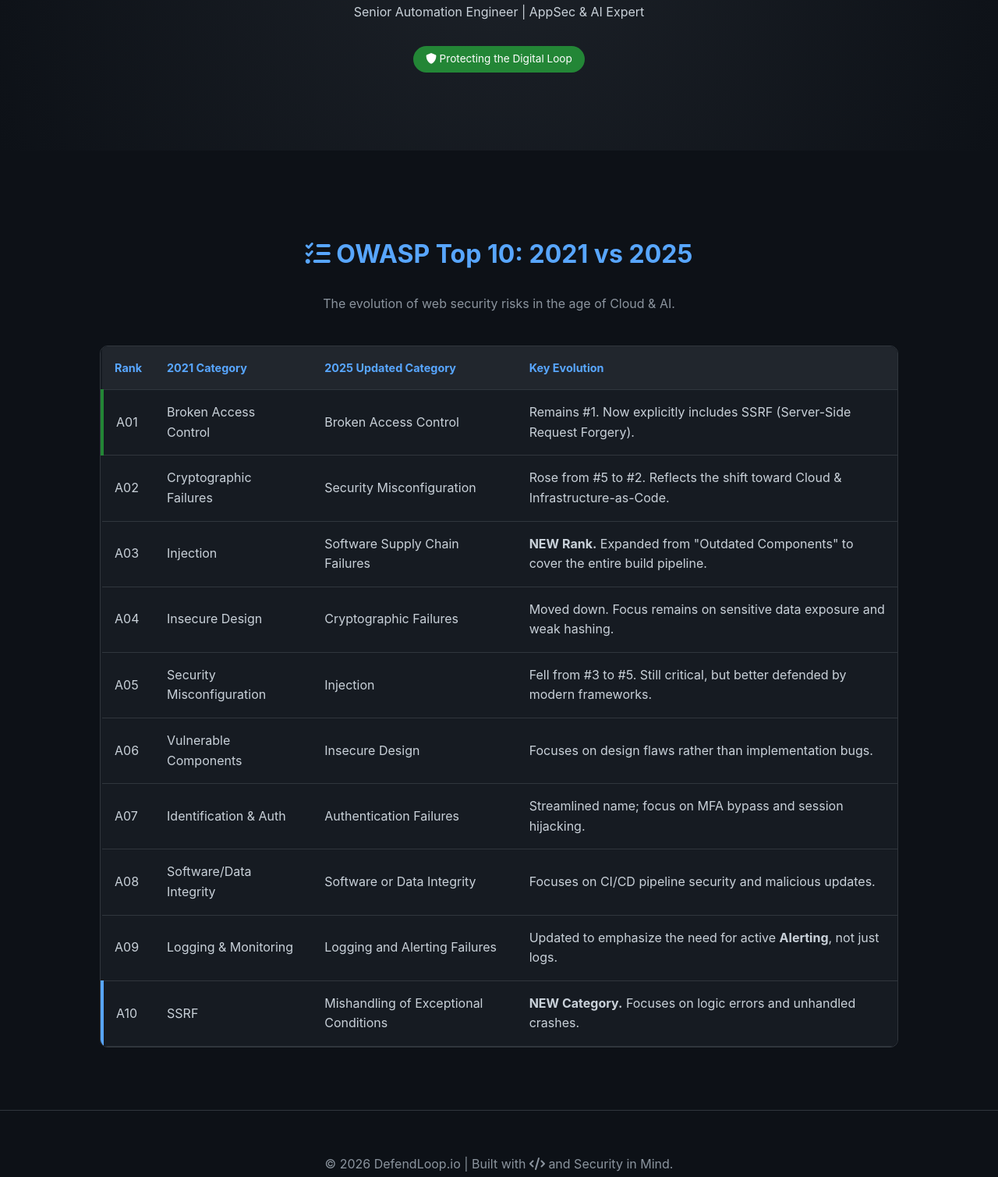
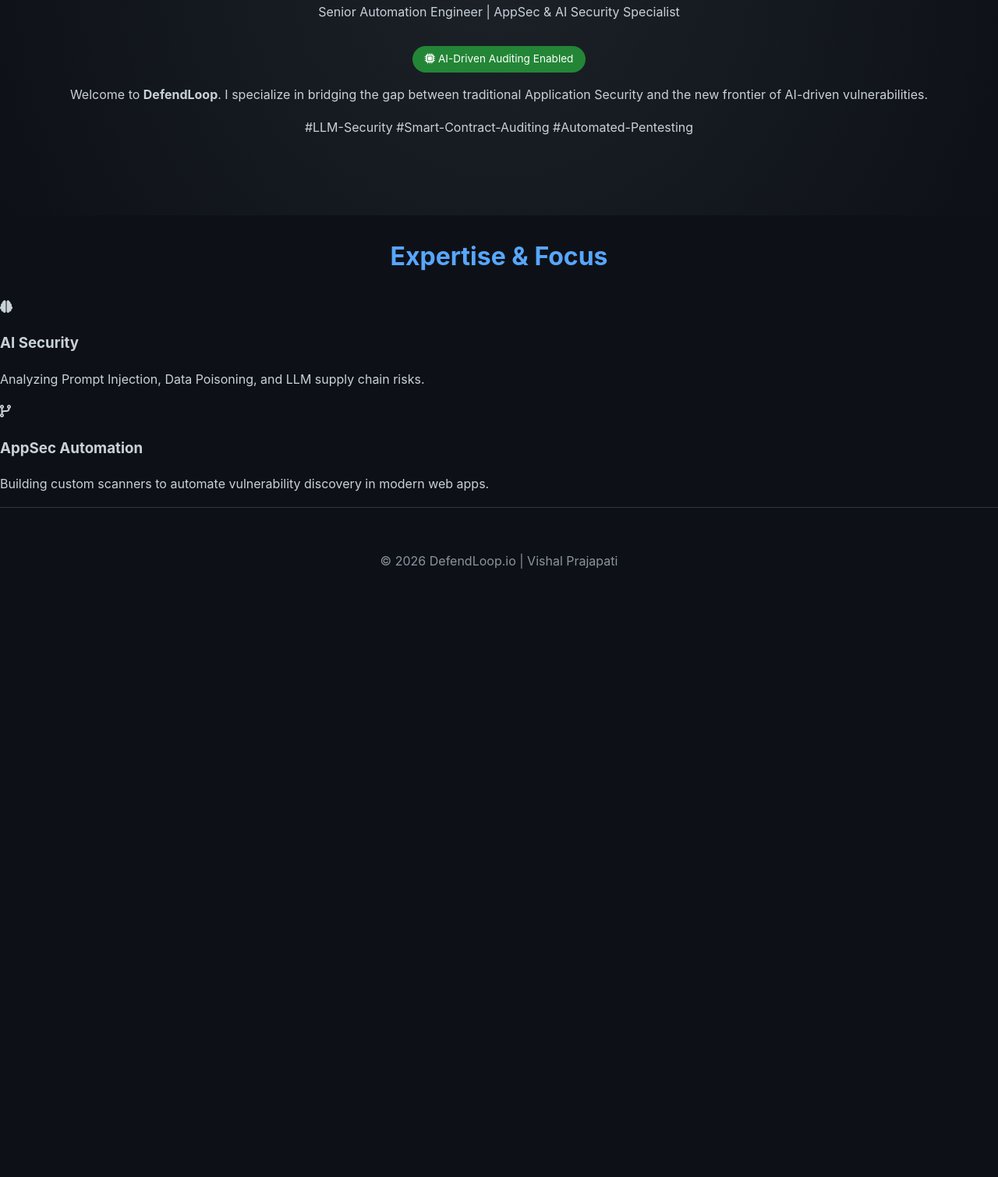
Before and after one commit to vishalprajapati2k25/defendloop-io, a plain HTML site: page index.html in a window 1280 px wide. Shown: the part 449-1958 px from the top of the page at 78% size. After the commit the page ends 1237 px from the top, so only its background shows below. Drawn offline with Linux system fonts and the light colour scheme.

Commit message:
Updated index.html with new info

```diff
--- a/index.html
+++ b/index.html
@@ -12,8 +12,8 @@
     <nav class="navbar">
         <div class="logo">Defend<span>Loop.io</span></div>
         <ul class="nav-links">
-            <li><a href="#home">Home</a></li>
-            <li><a href="#owasp">OWASP Top 10</a></li>
+            <li><a href="/">Home</a></li>
+            <li><a href="/owasp-top-10">OWASP Top 10</a></li>
             <li><a href="/resume">Resume</a></li>
             <li><a href="https://github.com/vishalprajapati2k25" target="_blank"><i class="fab fa-github"></i> GitHub</a></li>
         </ul>
@@ -23,93 +23,38 @@
         <div class="hero-content">
             <img src="https://github.com/vishalprajapati2k25.png" alt="Vishal Prajapati" class="profile-img">
             <h1>Vishal Prajapati</h1>
-            <p>Senior Automation Engineer | AppSec & AI Expert</p>
-            <div class="status-badge"><i class="fas fa-shield-alt"></i> Protecting the Digital Loop</div>
+            <p>Senior Automation Engineer | AppSec & AI Security Specialist</p>
+            <div class="status-badge"><i class="fas fa-microchip"></i> AI-Driven Auditing Enabled</div>
+
+            <div class="bio-intro">
+                <p>Welcome to <strong>DefendLoop</strong>. I specialize in bridging the gap between traditional Application Security and the new frontier of AI-driven vulnerabilities.</p>
+                <div class="focus-tags">
+                    <span>#LLM-Security</span>
+                    <span>#Smart-Contract-Auditing</span>
+                    <span>#Automated-Pentesting</span>
+                </div>
+            </div>
         </div>
     </header>
 
-    <section id="owasp" class="owasp-container">
-        <h2><i class="fas fa-list-check"></i> OWASP Top 10: 2021 vs 2025</h2>
-        <p class="subtitle">The evolution of web security risks in the age of Cloud & AI.</p>
-
-        <div class="table-wrapper">
-            <table>
-                <thead>
-                    <tr>
-                        <th>Rank</th>
-                        <th>2021 Category</th>
-                        <th>2025 Updated Category</th>
-                        <th>Key Evolution</th>
-                    </tr>
-                </thead>
-                <tbody>
-                    <tr class="highlight">
-                        <td>A01</td>
-                        <td>Broken Access Control</td>
-                        <td>Broken Access Control</td>
-                        <td>Remains #1. Now explicitly includes SSRF (Server-Side Request Forgery).</td>
-                    </tr>
-                    <tr>
-                        <td>A02</td>
-                        <td>Cryptographic Failures</td>
-                        <td>Security Misconfiguration</td>
-                        <td>Rose from #5 to #2. Reflects the shift toward Cloud & Infrastructure-as-Code.</td>
-                    </tr>
-                    <tr>
-                        <td>A03</td>
-                        <td>Injection</td>
-                        <td>Software Supply Chain Failures</td>
-                        <td><strong>NEW Rank.</strong> Expanded from "Outdated Components" to cover the entire build pipeline.</td>
-                    </tr>
-                    <tr>
-                        <td>A04</td>
-                        <td>Insecure Design</td>
-                        <td>Cryptographic Failures</td>
-                        <td>Moved down. Focus remains on sensitive data exposure and weak hashing.</td>
-                    </tr>
-                    <tr>
-                        <td>A05</td>
-                        <td>Security Misconfiguration</td>
-                        <td>Injection</td>
-                        <td>Fell from #3 to #5. Still critical, but better defended by modern frameworks.</td>
-                    </tr>
-                    <tr>
-                        <td>A06</td>
-                        <td>Vulnerable Components</td>
-                        <td>Insecure Design</td>
-                        <td>Focuses on design flaws rather than implementation bugs.</td>
-                    </tr>
-                    <tr>
-                        <td>A07</td>
-                        <td>Identification & Auth</td>
-                        <td>Authentication Failures</td>
-                        <td>Streamlined name; focus on MFA bypass and session hijacking.</td>
-                    </tr>
-                    <tr>
-                        <td>A08</td>
-                        <td>Software/Data Integrity</td>
-                        <td>Software or Data Integrity</td>
-                        <td>Focuses on CI/CD pipeline security and malicious updates.</td>
-                    </tr>
-                    <tr>
-                        <td>A09</td>
-                        <td>Logging & Monitoring</td>
-                        <td>Logging and Alerting Failures</td>
-                        <td>Updated to emphasize the need for active <strong>Alerting</strong>, not just logs.</td>
-                    </tr>
-                    <tr class="new-entry">
-                        <td>A10</td>
-                        <td>SSRF</td>
-                        <td>Mishandling of Exceptional Conditions</td>
-                        <td><strong>NEW Category.</strong> Focuses on logic errors and unhandled crashes.</td>
-                    </tr>
-                </tbody>
-            </table>
+    <section class="projects-preview">
+        <h2>Expertise & Focus</h2>
+        <div class="focus-grid">
+            <div class="focus-card">
+                <i class="fas fa-brain"></i>
+                <h3>AI Security</h3>
+                <p>Analyzing Prompt Injection, Data Poisoning, and LLM supply chain risks.</p>
+            </div>
+            <div class="focus-card">
+                <i class="fas fa-code-branch"></i>
+                <h3>AppSec Automation</h3>
+                <p>Building custom scanners to automate vulnerability discovery in modern web apps.</p>
+            </div>
         </div>
     </section>
 
     <footer>
-        <p>&copy; 2026 DefendLoop.io | Built with <i class="fas fa-code"></i> and Security in Mind.</p>
+        <p>&copy; 2026 DefendLoop.io | Vishal Prajapati</p>
     </footer>
 
 </body>
```
